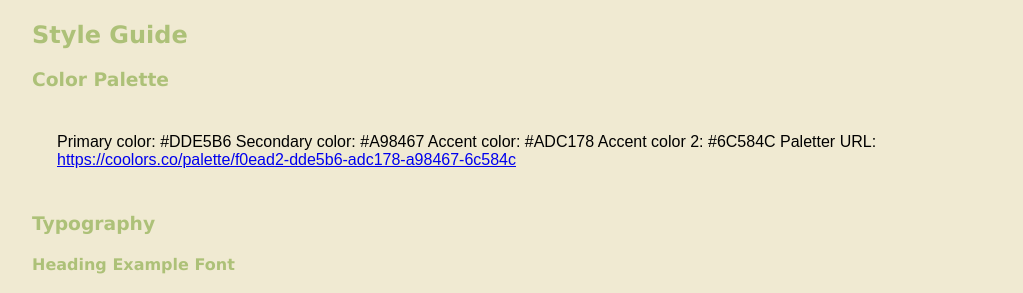
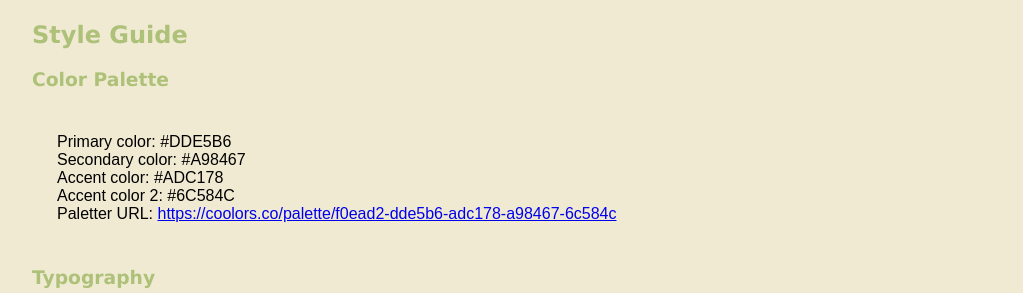
Before and after one commit to rafigarcia/wdd130, a plain HTML site: page wwr/site-plan-rafting.html in a window 1280 px wide. Shown: the part 979-1272 px from the top of the page, without its empty margins (128-1151 px from the left). Drawn offline with Linux system fonts and the light colour scheme; a web font is replaced by a local one.

Commit message:
lines correction

```diff
--- a/wwr/site-plan-rafting.html
+++ b/wwr/site-plan-rafting.html
@@ -41,10 +41,10 @@
         <h2>Style Guide</h2>
         <h3>Color Palette</h3>
         <p>
-            Primary color: #DDE5B6
-            Secondary color: #A98467
-            Accent color: #ADC178
-            Accent color 2: #6C584C
+            Primary color: #DDE5B6<br>
+            Secondary color: #A98467<br>
+            Accent color: #ADC178<br>
+            Accent color 2: #6C584C<br>
 
             Paletter URL: <a href="https://coolors.co/palette/f0ead2-dde5b6-adc178-a98467-6c584c"
                 target="_blank">https://coolors.co/palette/f0ead2-dde5b6-adc178-a98467-6c584c</a>
```
